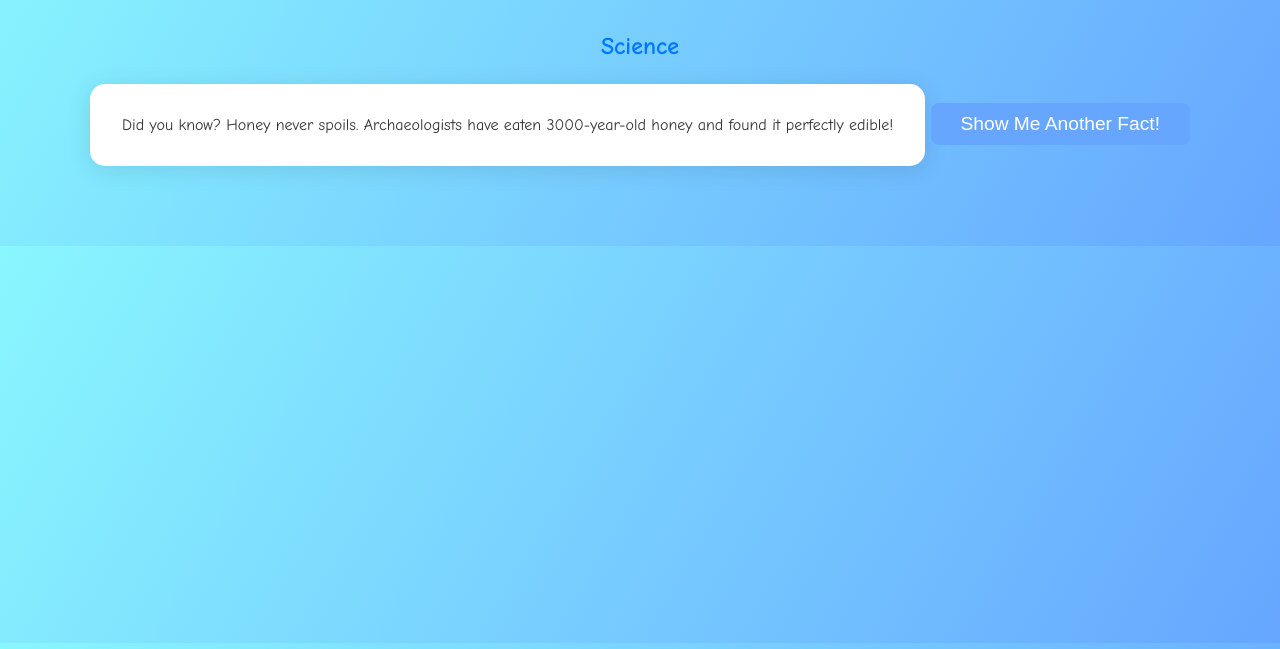
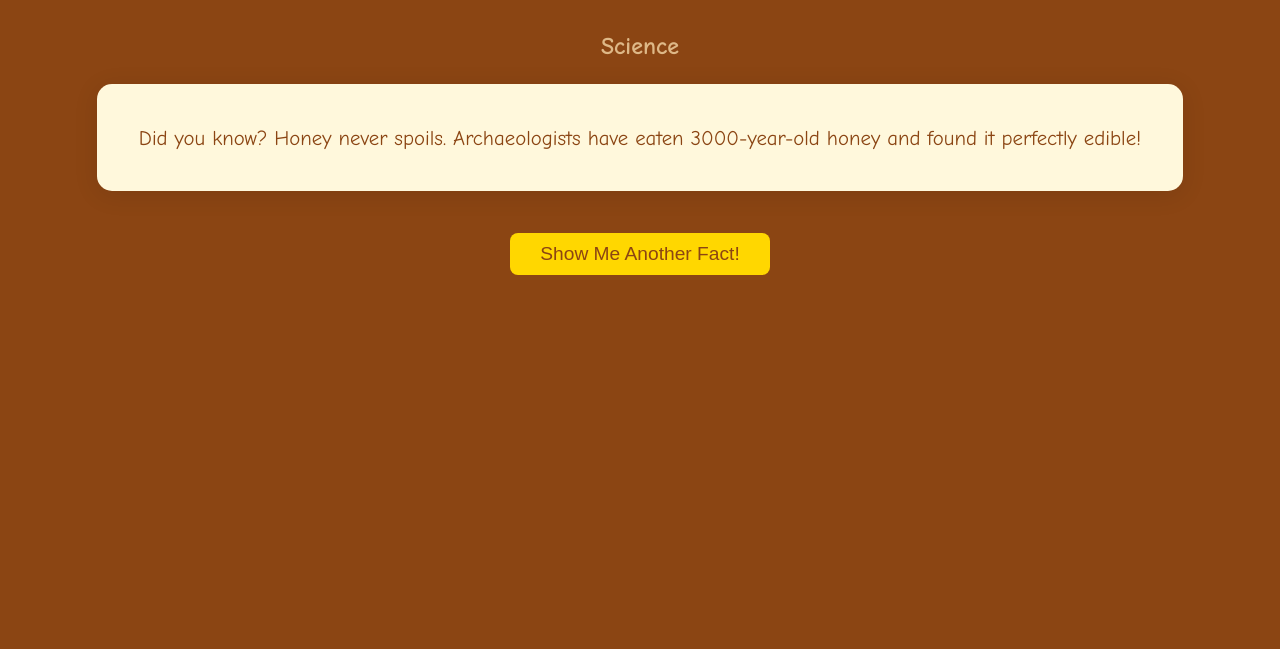
Before and after one commit to juniorphy/juniorphy.github.io, a plain HTML site: page index.html in a window 1280 px wide. Shown: the part 151-800 px from the top of the page. Drawn offline with Linux system fonts and the light colour scheme.

Commit message:
Update index.html
go go go

```diff
--- a/index.html
+++ b/index.html
@@ -5,13 +5,14 @@
   <title>The Fun Facts Zone</title>
   <style>
     body {
-      background: linear-gradient(120deg, #89f7fe 0%, #66a6ff 100%);
+      background-color: #8B4513; /* Saddle Brown */
       font-family: 'Comic Sans MS', cursive, sans-serif;
-      color: #333;
+      color: #FFE4C4;
       text-align: center;
       padding: 40px;
     }
     h1 {
+      color: #FFD700; /* Gold */
       font-size: 3em;
       margin-bottom: 0.2em;
     }
@@ -19,19 +20,21 @@
       margin: 2em 0 1em 0;
       font-size: 1.5em;
       font-weight: bold;
-      color: #0077ff;
+      color: #DEB887; /* Burly Wood */
     }
     .fact-box {
-      background: #fff;
+      background: #fff8dc;
       border-radius: 15px;
       box-shadow: 0 4px 24px rgba(0,0,0,0.1);
       padding: 2em;
       margin-bottom: 2em;
       display: inline-block;
+      color: #8B4513;
+      font-size: 1.3em;
     }
     button {
-      background: #66a6ff;
-      color: #fff;
+      background: #FFD700;
+      color: #8B4513;
       border: none;
       border-radius: 8px;
       padding: 10px 30px;
@@ -40,7 +43,8 @@
       transition: background .2s;
     }
     button:hover {
-      background: #0077ff;
+      background: #DEB887;
+      color: #fff;
     }
   </style>
 </head>
@@ -58,7 +62,7 @@
       {category: "History", fact: "Napoleon was once attacked by a horde of rabbits."},
       {category: "Technology", fact: "The first computer mouse was made of wood."},
       {category: "Food", fact: "Honey never spoils. Archaeologists have eaten 3000-year-old honey and found it perfectly edible!"},
-      {category: "Music", fact: "A group of flamingos is called a 'flamboyance'."},
+      {category: "Nature", fact: "A group of flamingos is called a 'flamboyance'."},
       {category: "Sports", fact: "Golf is the only sport played on the moon."}
     ];
 
```
